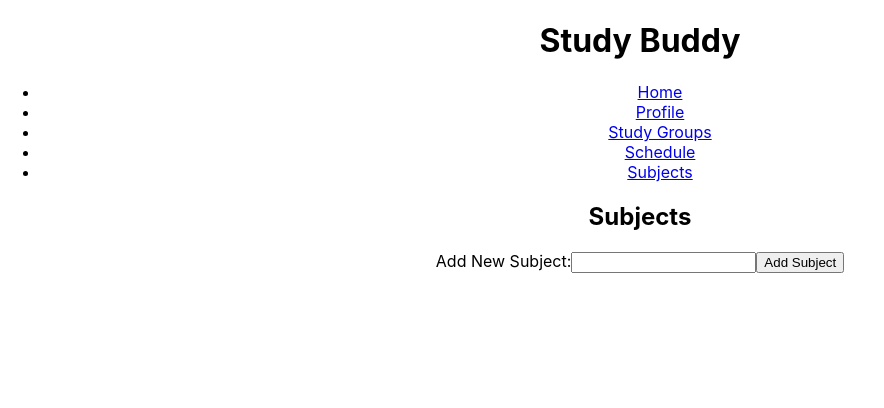
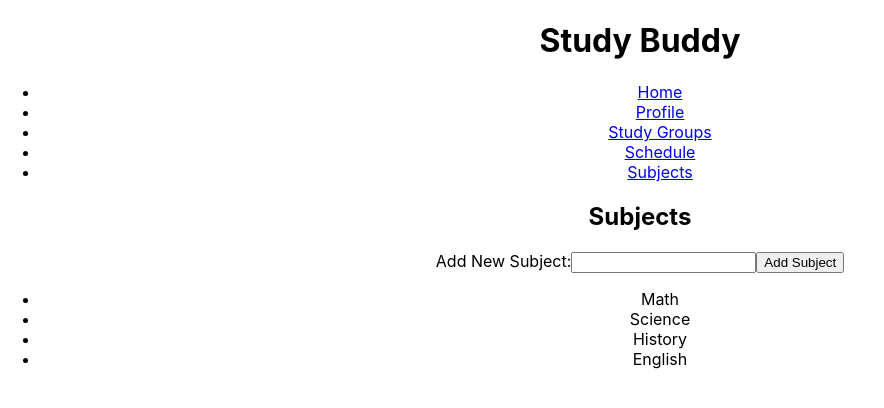
Before and after one commit to Oliver9105/study-groups-app, a React (Create React App) app: page /subjects in a window 1280 px wide. Shown: the top 408 px of the page, without its empty margins (0-884 px from the left). Built offline with nearby package versions, Linux system fonts and the light colour scheme; data requests are answered from the project's data file.

Commit message:
Added API call to fetch subjects on component mount

```diff
--- a/src/components/Subjects.js
+++ b/src/components/Subjects.js
@@ -3,6 +3,20 @@ import React, { useState, useEffect } from "react";
 function Subjects() {
   const [subjects, setSubjects] = useState([]);
   const [newSubject, setNewSubject] = useState("");
+
+  const fetchSubjects = async () => {
+    try {
+      const response = await fetch("http://localhost:5000/subjects");
+      const data = await response.json();
+      setSubjects(data);
+    } catch (error) {
+      console.error("Error fetching subjects:", error);
+    }
+  };
+
+  useEffect(() => {
+    fetchSubjects();
+  }, []);
 
   return (
     <div className="container">
@@ -18,6 +32,11 @@ function Subjects() {
         </label>
         <button>Add Subject</button>
       </div>
+      <ul>
+        {subjects.map((subject) => (
+          <li key={subject.id}>{subject.name}</li>
+        ))}
+      </ul>
     </div>
   );
 }
```
